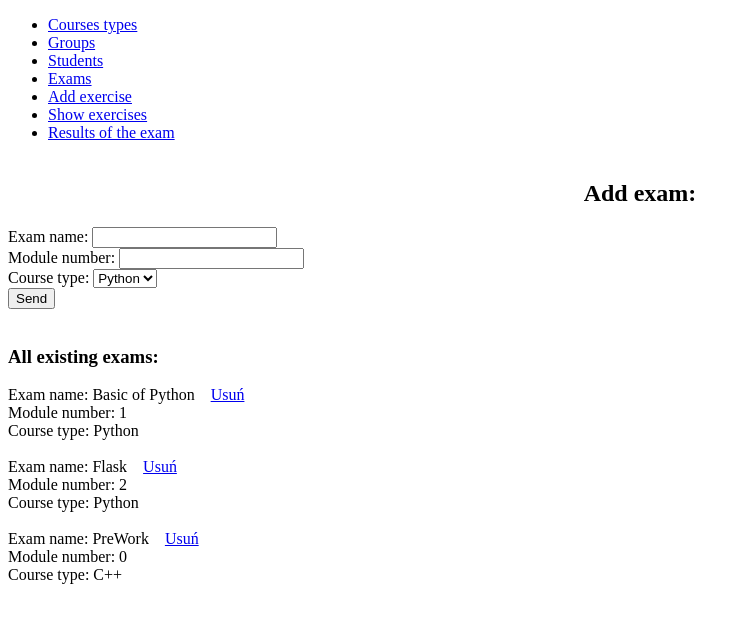
After one commit to MadPele/it_school, a Django app: page /exams in a window 1280 px wide. The commit adds this page. Shown: the top 623 px of the page, without its empty margins (0-749 px from the left). Run offline with Django 3.2, Linux system fonts and the light colour scheme; data comes from the database, SQL or seed files in the repository; both versions use the stored data as it was after the commit.

Commit message:
School finished

```diff
--- a/school/exams/models.py
+++ b/school/exams/models.py
@@ -65,7 +65,7 @@ class ExerciseStudent(models.Model):
     )
 
     def __str__(self):
-        return f'{self.student.github_nick}:{self.exercise.exam.name}(E:{self.exerecise.num}:{self.ponits}/{self.exerecise.points}'
+        return f'{self.student}:{self.exercise}(Earned: {self.points})'
 
     class Meta:
 
--- /dev/null
+++ b/school/exams/templates/exam.html
@@ -0,0 +1,33 @@
+<!DOCTYPE html>
+<html lang="en">
+<head>
+    <meta charset="UTF-8">
+    <title>Title</title>
+</head>
+<body>
+    {% extends 'base.html' %}
+    {% block content %}
+    <form method="POST">
+            {% csrf_token %}
+        <h2><center>Add exam:</center></h2>
+        <label>Exam name:</label>
+        <input type="text" name="name" /><br>
+        <label>Module number:</label>
+        <input type="number" name="number" /><br>
+        <label>Course type:</label>
+        <select name="type">
+            {% for course in courses %}
+            <option value='{{ course.id }}'>{{ course.name }}</option>
+            {% endfor %}
+        </select><br>
+        <input type="submit" value="Send" />
+    </form><br>
+    <h3>All existing exams:</h3>
+    {% for exam in exams %}
+    Exam name: {{ exam.name }}&nbsp;&nbsp;&nbsp;&nbsp;<a href="{% url 'delete-exam' exam.id %}">Usuń</a><br>
+    Module number: {{ exam.module_num }}<br>
+    Course type: {{ exam.course_type }}<br><br>
+    {% endfor %}
+    {% endblock %}
+</body>
+</html>
--- a/school/exams/views.py
+++ b/school/exams/views.py
@@ -1,3 +1,130 @@
 from django.shortcuts import render
+from teams.models import CourseType, Student
+from django.views import View
+from .models import Exam, Exercise, ExerciseStudent
+from django.urls import reverse
+from django.shortcuts import redirect
 
-# Create your views here.
+
+class CreateExam(View):
+    template_name = 'exam.html'
+
+    def get(self, request):
+        exams = Exam.objects.all()
+        courses = CourseType.objects.all()
+        return render(request, self.template_name, {'exams': exams, 'courses': courses})
+
+    def post(self, request):
+        name = request.POST.get('name')
+        number = request.POST.get('number')
+        type_course_id = request.POST.get('type')
+        course = CourseType.objects.get(pk=type_course_id)
+
+        Exam.objects.create(name=name, module_num=number, course_type=course)
+        return redirect(reverse('list-exams'))
+
+
+def del_exam(request, exam_id):
+    exam = Exam.objects.get(pk=exam_id)
+    exam.delete()
+    return redirect(reverse('list-exams'))
+
+
+class CreateExercise(View):
+    template_name = 'exercises.html'
+
+    def get(self, request):
+        exams = Exam.objects.all()
+        exercises = Exercise.objects.order_by('exam')
+        return render(request, self.template_name, {'exams': exams, 'exercises': exercises})
+
+    def post(self,request):
+        num = request.POST.get('num')
+        points = request.POST.get('points')
+        description = request.POST.get('description')
+        exam_id = request.POST.get('exam')
+        exam = Exam.objects.get(pk=exam_id)
+
+        Exercise.objects.create(num=num, points=points, description=description, exam=exam)
+
+        return redirect(reverse('add-exercises'))
+
+
+class Select_exercises(View):
+    template_name = 'select_exercises.html'
+
+    def get(self, request):
+        exams = Exam.objects.all()
+        return render(request, self.template_name, {'exams': exams})
+
+    def post(self, request):
+        request.session['exam_id'] = request.POST.get('exam_id')
+        return redirect(reverse('show-exercises'))
+
+
+
+def show_exercises(request):
+    exam_id = request.session.get('exam_id')
+    exercises = Exercise.objects.filter(exam__pk=exam_id)
+    name = Exam.objects.get(pk=exam_id)
+    return render(request, 'show_exercises.html', {'exercises': exercises, 'name': name})
+
+
+def select_data(request):
+    if request.method == "GET":
+        exams = Exam.objects.all()
+        students = Student.objects.all()
+        return render(request, 'data_for_exercises.html', {'exams': exams, 'students': students})
+    else:
+        choose = request.POST.get('choose')
+        if choose == 'Show results':
+            exam_id = request.POST.get('exam')
+            student_id = request.POST.get('student')
+            student = Student.objects.get(pk=student_id)
+            exercises = Exercise.objects.filter(exam__pk=exam_id)
+            exe_stu = ExerciseStudent.objects.filter(student__pk=student_id, exercise__in=exercises)
+            exam = Exam.objects.get(pk=exam_id)
+            return render(request, 'show_student_results.html', {'exercises': exercises, 'exe_stu': exe_stu,
+                                                                 'student': student,'exam': exam})
+        elif choose == 'Edit results':
+            request.session['student'] = request.POST.get('student')
+            request.session['exam'] = request.POST.get('exam')
+            return redirect(reverse('save_exercises'))
+
+
+def save_exercises(request):
+
+    try:
+        exercise_id = request.POST.get('exercise')
+        exercise = Exercise.objects.get(pk=exercise_id)
+        points = request.POST.get('points')
+        student_id = request.session.get('student')
+        student = Student.objects.get(pk=student_id)
+        exam_id = request.session.get('exam')
+        ExerciseStudent.objects.create(student=student, exercise=exercise, points=points)
+
+    except:
+        exam_id = request.session.get('exam')
+        request.session['exam'] = exam_id
+        student_id = request.session.get('student')
+        request.session['student'] = student_id
+        student = Student.objects.get(pk=student_id)
+
+    exercises = Exercise.objects.filter(exam__pk=exam_id)
+    exe_stu = ExerciseStudent.objects.filter(student__pk=student_id, exercise__in=exercises)
+    exam = Exam.objects.get(pk=exam_id)
+    return render(request, 'save_exercises.html', {'exercises': exercises, 'exe_stu': exe_stu, 'student': student,
+                                                   'exam': exam})
+
+
+
+def delete_stu_exe(request, exercise_id):
+    exercise = ExerciseStudent.objects.get(pk=exercise_id)
+    exercise.delete()
+    return redirect(reverse('save_exercises'))
+
+
+def delete_exercise(request, exercise_id):
+    exercise = Exercise.objects.get(pk=exercise_id)
+    exercise.delete()
+    return redirect(reverse('show-exercises'))
--- a/school/school/templates/base.html
+++ b/school/school/templates/base.html
@@ -10,9 +10,11 @@
             <ul>
                 <li><a href="{% url 'list-type' %}">Courses types</a></li>
                 <li><a href="{% url 'list-group' %}">Groups</a></li>
-                <li><a href="">Students</a></li>
-                <li><a href="">Exams</a></li>
-                <li><a href="">Exercises</a></li>
+                <li><a href="{% url 'list-students' %}">Students</a></li>
+                <li><a href="{% url 'list-exams' %}">Exams</a></li>
+                <li><a href="{% url 'add-exercises' %}">Add exercise</a></li>
+                <li><a href="{% url 'select-exercises' %}">Show exercises</a></li>
+                <li><a href="{% url 'data_for_exercises' %}">Results of the exam</a></li><br>
             </ul>
         </nav>
     </header>
--- a/school/school/urls.py
+++ b/school/school/urls.py
@@ -3,13 +3,24 @@ from django.contrib import admin
 from django.urls import path
 from teams.views import CreateCourseType, delete_course_type, CreateGroup, delete_group, delete_student, \
     CreateStudent
+from exams.views import CreateExam, del_exam, CreateExercise, Select_exercises, show_exercises, select_data, \
+    save_exercises, delete_stu_exe, delete_exercise
 
 urlpatterns = [
     path('admin/', admin.site.urls),
+    path('types', CreateCourseType.as_view(), name='list-type'),
     path('types/delete/<int:type_id>', delete_course_type, name='delete-type'),
+    path('groups', CreateGroup.as_view(), name='list-group'),
     path('groups/delete/<int:group_id>', delete_group, name='delete-group'),
-    path('types', CreateCourseType.as_view(), name='list-type'),
-    path('groups', CreateGroup.as_view(), name='list-group'),
+    path('students', CreateStudent.as_view(), name='list-students'),
     path('students/delete/<int:student_id>', delete_student, name='delete-student'),
-    path('students', CreateStudent.as_view(), name='list-students'),
+    path('exams', CreateExam.as_view(), name='list-exams'),
+    path('exams/delete/<int:exam_id>', del_exam, name='delete-exam'),
+    path('exercises', CreateExercise.as_view(), name='add-exercises'),
+    path('select_exercises', Select_exercises.as_view(), name='select-exercises'),
+    path('show_exercises', show_exercises, name='show-exercises'),
+    path('data_for_exercises', select_data, name='data_for_exercises'),
+    path('save_exercises', save_exercises, name='save_exercises'),
+    path('delete_stu_exe/<int:exercise_id>', delete_stu_exe, name='delete_stu_exe'),
+    path('delete_exercise/<int:exercise_id>', delete_exercise, name='delete_exercise'),
 ]
--- a/school/teams/models.py
+++ b/school/teams/models.py
@@ -67,7 +67,7 @@ class Student(models.Model):
     )
 
     def __str__(self):
-        return f'{self.name} {self.surname}: {self.github_nick}'
+        return f'{self.name} {self.surname}("{self.github_nick}")'
 
     class Meta:
         verbose_name = 'Student'
--- a/school/teams/templates/course_type.html
+++ b/school/teams/templates/course_type.html
@@ -9,12 +9,13 @@
     {% block content %}
     <form method="POST">
         {% csrf_token %}
-        <label>Nazwa</label>
+        <h2><center>Add course type:</center></h2>
+        <label>Name</label>
         <input type="text" name="name" /><br>
         <input type="submit" value="Send" />
     </form>
     <br><br><br><br>
-    <h2>Type list</h2>
+    <h3>Type list:</h3>
     <ul>
         {% for type in types %}
         <li>{{ type.name }}&nbsp;&nbsp;&nbsp;&nbsp;<a href="{% url 'delete-type' type.id %}">Usuń</a></li>
--- a/school/teams/templates/groups.html
+++ b/school/teams/templates/groups.html
@@ -9,6 +9,7 @@
     {% block content %}
     <form method="POST">
         {% csrf_token %}
+        <h2><center>Add group:</center></h2>
         <label>Signature</label>
         <input type="text" name="signature" /><br>
         <label>Course type</label><br>
@@ -20,8 +21,8 @@
         </select><br>
         <input type="submit" value="Send" />
     </form>
-    <br><br><br><br>
-    <h2>Group list</h2>
+    <br><br><br>
+    <h3>Group list:</h3>
     <ul>
         {% for group in groups %}
         <li>{{ group.signature }}&nbsp;&nbsp;&nbsp;&nbsp;<a href="{% url 'delete-group' group.id %}">Usuń</a></li>
--- a/school/teams/templates/students.html
+++ b/school/teams/templates/students.html
@@ -9,6 +9,7 @@
     {% block content %}
     <form method="POST">
         {% csrf_token %}
+        <h2><center>Add student:</center></h2>
         <label>Name</label>
         <input type="text" name="name" /><br>
         <label>Surname</label>
@@ -26,8 +27,8 @@
         </select><br>
         <input type="submit" value="Send" />
     </form>
-        <br><br><br><br>
-    <h2>Students list</h2>
+        <br><br><br>
+    <h3>Students list:</h3>
     <ul>
         {% for student in students %}
         <li>{{ student.name }} {{ student.surname }}&nbsp;&nbsp;&nbsp;&nbsp;<a href="{% url 'delete-student' student.id %}">Usuń</a></li>
--- a/school/teams/views.py
+++ b/school/teams/views.py
@@ -3,6 +3,7 @@ from django.views import View
 from .models import CourseType, Group, Student
 from django.urls import reverse
 from django.shortcuts import redirect
+
 
 
 class CreateCourseType(View):
```
Also changed, not shown: school/exams/templates/data_for_exercises.html (added, +26 -0 lines), school/exams/templates/exercises.html (added, +34 -0 lines), school/exams/templates/save_exercises.html (added, +35 -0 lines), school/exams/templates/select_exercises.html (added, +18 -0 lines), school/exams/templates/show_exercises.html (added, +21 -0 lines), school/exams/templates/show_student_results.html (added, +19 -0 lines), school/db.sqlite3.
